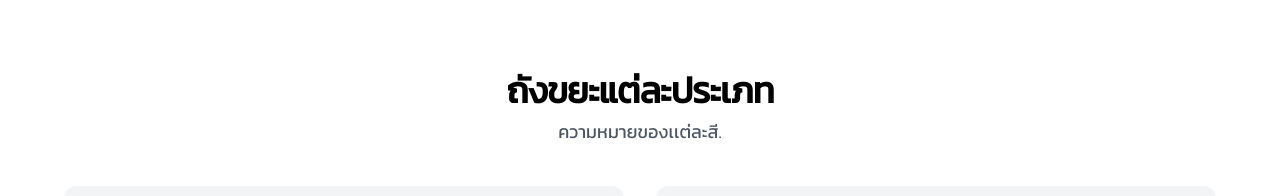
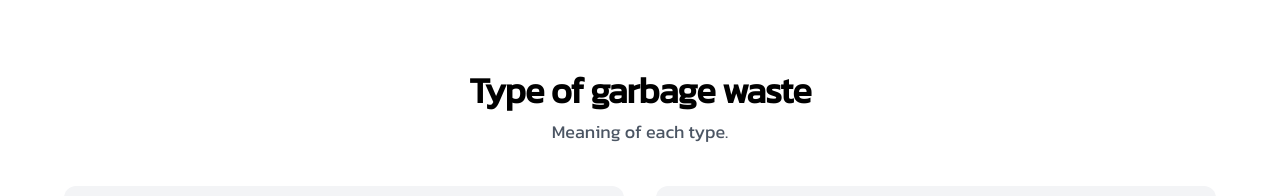
Before and after one commit to RTae/whereToBin, a React (Create React App) app in the folder frontend/: page / in a window 1280 px wide. Shown: the part 574-770 px from the top of the page. Built offline with nearby package versions, Linux system fonts and the light colour scheme.

Commit message:
fest : chagen title language

```diff
--- a/frontend/src/components/pages/Tips.jsx
+++ b/frontend/src/components/pages/Tips.jsx
@@ -6,10 +6,10 @@ function General() {
     <section id="tips" className="mt-10 py-20 bg-white">
       <div className="container max-w-6xl mx-auto">
         <h2 className="text-4xl font-bold tracking-tight text-center font-kanit">
-          ถังขยะแต่ละประเภท
+          Type of garbage waste
         </h2>
         <p className="mt-2 text-lg font-kanit text-center text-gray-600">
-          ความหมายของเเต่ละสี.
+          Meaning of each type.
         </p>
         <div className="grid grid-cols-4 gap-8 mt-10 sm:grid-cols-8 lg:grid-cols-8 sm:px-8 px-8 xl:px-0">
           {/* Green Bin */}
```
